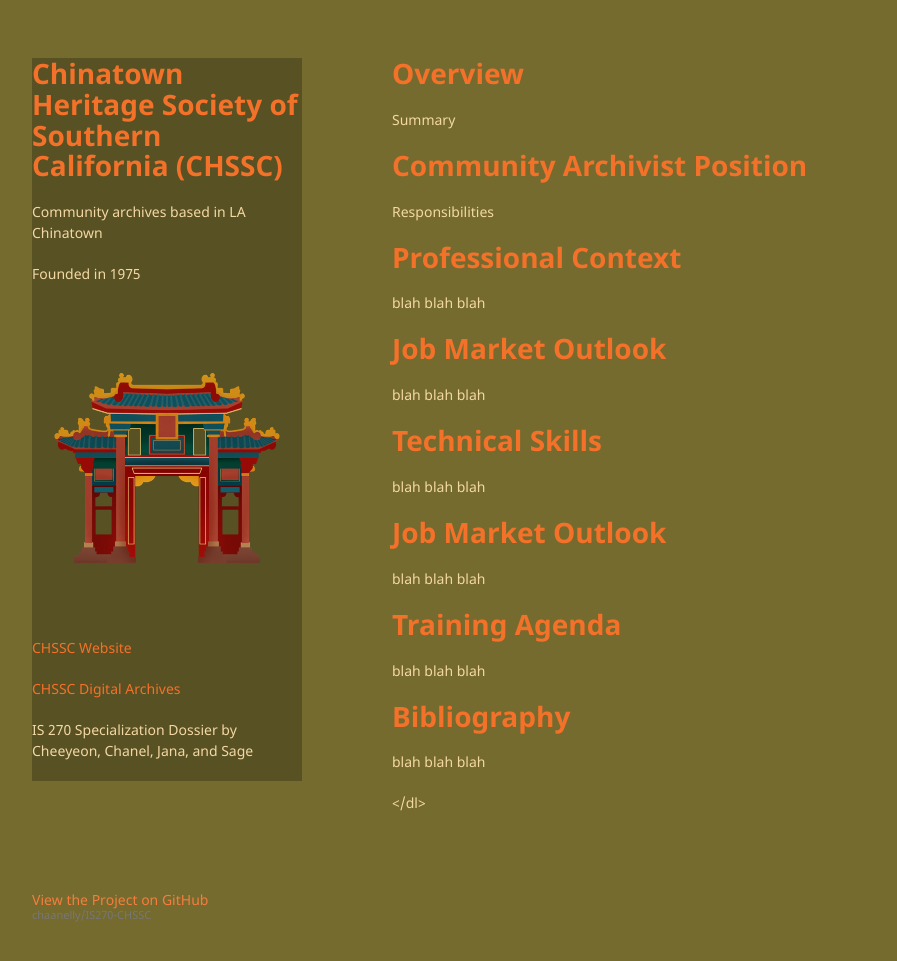
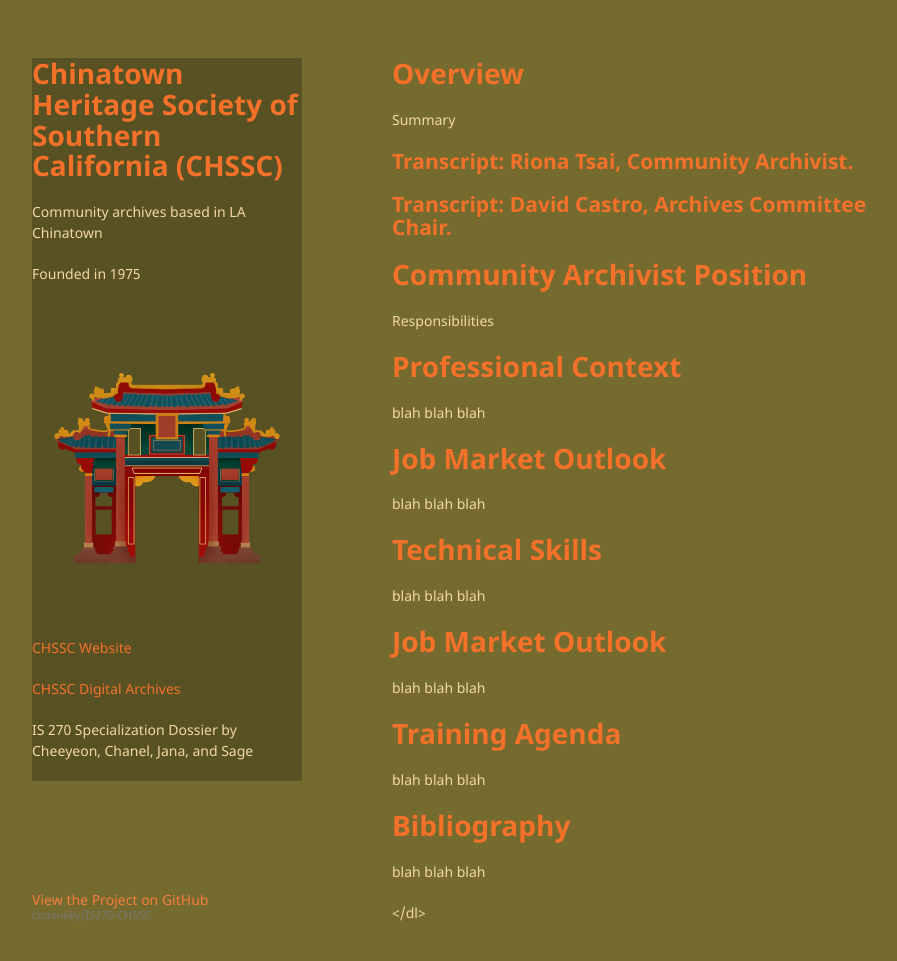
Before and after one commit to chaanelly/IS270-CHSSC, a Jekyll site: the page built from index.md, in a window 1280 px wide and 993 px high. Shown: the top 961 px of the window, without its empty margins (178-1075 px from the left). Built offline with Jekyll 4.4.1, drawn with Linux system fonts in a browser that asks for light colours; our own code applies the rules of GitHub Pages for plain Markdown files.

Commit message:
Add transcripts for Riona Tsai and David Castro

```diff
--- a/index.md
+++ b/index.md
@@ -1,6 +1,10 @@
 # Overview
 
 Summary
+
+## [Transcript: Riona Tsai, Community Archivist](./riona-transcript.html).
+
+## [Transcript: David Castro, Archives Committee Chair](./david-transcript.html).
 
 
 # Community Archivist Position
```
